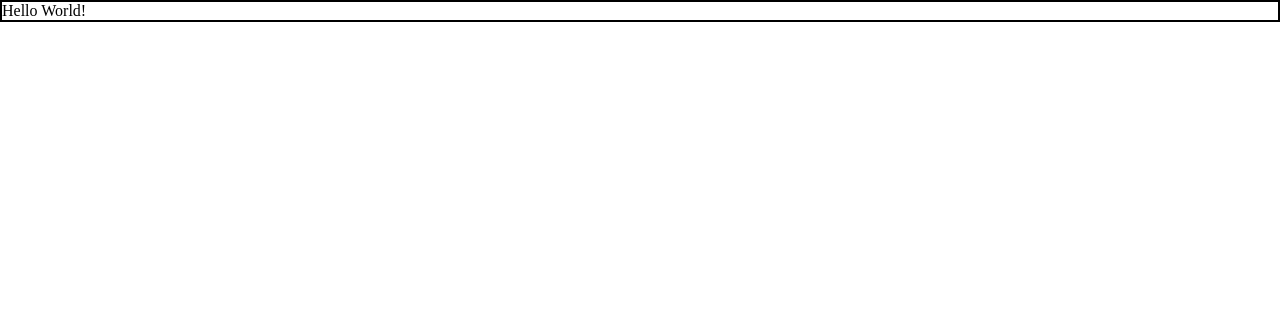
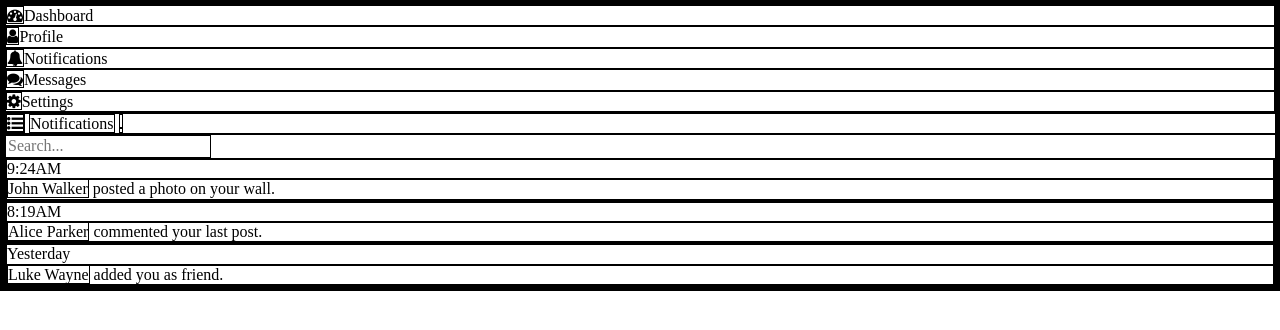
Before and after one commit to Reggie01/CSSChallengeDay7, a website: page index.html in a window 1280 px wide. Drawn offline with nearby package versions, Linux system fonts and the light colour scheme.

Commit message:
Added html icon, readme file and link to css icons.

```diff
--- a/index.html
+++ b/index.html
@@ -15,6 +15,7 @@
 
     <!-- External CSS -->
 	<link rel="stylesheet" href="https://cdnjs.cloudflare.com/ajax/libs/normalize/5.0.0/normalize.min.css">
+    <link rel="stylesheet" href="https://maxcdn.bootstrapcdn.com/font-awesome/4.7.0/css/font-awesome.min.css">
    <link href="https://fonts.googleapis.com/css?family=Lato:400,700" rel="stylesheet">
 
 	<!-- Internal CSS -->
@@ -22,6 +23,36 @@
 
   </head>
   <body>
-    Hello World!
+    <div class="container">
+      <div class="container-inner">
+        <div class="side-bar container">
+          <div class="side-bar-item"><i class="fa fa-dashboard" aria-hidden="true"></i>Dashboard</div>
+          <div class="side-bar-item"><i class="fa fa-user"></i>Profile</div>
+          <div class="side-bar-item"><i class="fa fa-bell"></i>Notifications</div>
+          <div class="side-bar-item"><i class="fa fa-comments"></i>Messages</div>
+          <div class="side-bar-item"><i class="fa fa-cog"></i>Settings</div>
+        </div>
+        <div class="header">
+          <span><i class="fa fa-list-ul" aria-hidden="true"></i></span>
+          <span>Notifications</span>
+          <span><i class="fa fa-search-ul" aria-hidden="true"></i></span>
+        </div>
+        <div class="main-content">
+          <input type="search" placeholder="Search...">
+          <div class="list-container">
+            <div class="list-time">9:24AM</div>
+            <div class="list-item"><span class="list-item-name">John Walker</span> posted a photo on your wall.</div>
+          </div>
+          <div class="list-container">
+            <div class="list-time">8:19AM</div>
+            <div class="list-item"><span class="list-item-name">Alice Parker</span> commented your last post.</div>
+          </div>
+          <div class="list-container">
+            <div class="list-time">Yesterday</div>
+            <div class="list-item"><span class="list-item-name">Luke Wayne</span> added you as friend.</div>
+          </div>
+        </div>
+      </div>
+    </div>
   </body>
 </html>
```
Also changed, not shown: readme.md (added).
